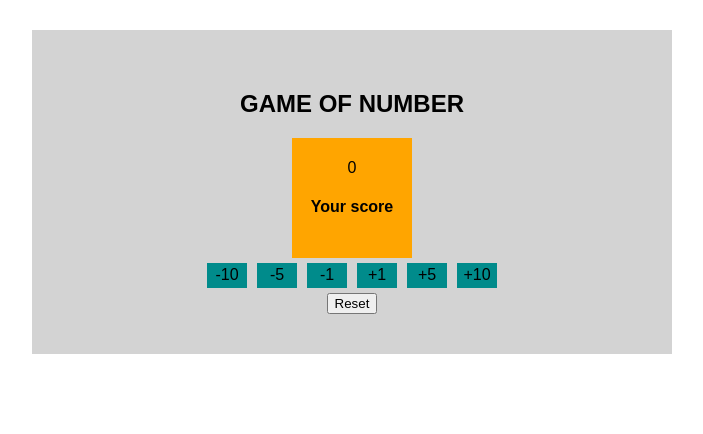
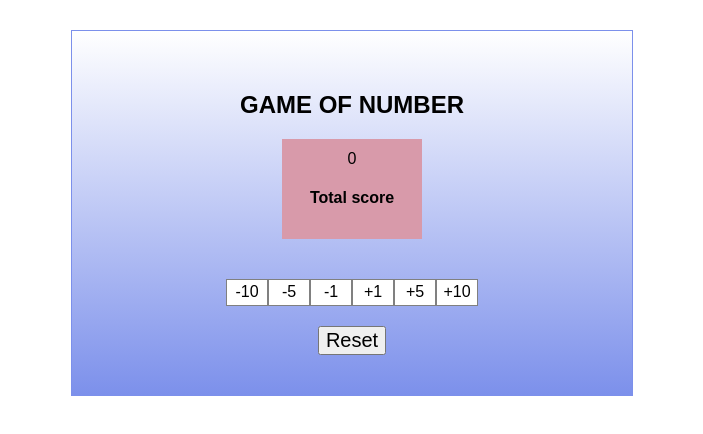
Before and after one commit to DechawatK/scorekeeper2, a React (Create React App) app: page / in a window 1280 px wide. Shown: the top 434 px of the page, without its empty margins (288-991 px from the left). Built offline with nearby package versions, Linux system fonts and the light colour scheme.

Commit message:
update app

```diff
--- a/src/App.css
+++ b/src/App.css
@@ -8,8 +8,9 @@ body {
   justify-content: center;
   align-items: center;
   flex-direction: column;
-  background-color: lightgray;
-  width: 70vh;
+  background-image: linear-gradient(white, rgb(124, 144, 235));
+  border: 1px solid rgb(124, 144, 235);
+  width: 60vh;
   margin-top: 30px;
   padding: 40px;
 }
@@ -19,9 +20,10 @@ body {
   justify-content: center;
   align-items: center;
   flex-direction: column;
-  background-color: orange;
-  height: 120px;
-  width: 120px;
+  background-color: rgb(216, 154, 170);
+  height: 100px;
+  width: 140px;
+  margin-bottom: 40px;
 }
 
 .score-update {
@@ -39,6 +41,13 @@ body {
   align-items: center;
   height: 25px;
   width: 40px;
-  background-color: darkcyan;
-  margin: 5px;
+  background-color: white;
+  border: 1px solid gray;
+  margin-bottom: 20px;
+  cursor: pointer;
 }
+
+button {
+  font-size: 20px;
+  cursor: pointer;
+}
--- a/src/App.js
+++ b/src/App.js
@@ -27,7 +27,7 @@ class App extends Component {
         <h2>GAME OF NUMBER</h2>
         <Score value={this.state.score} />
         <ScoreUpdate onClick={this.updateScore.bind(this)} />
-        <Button text="Reset" onClick={this.resetScore.bind(this)} />
+        <Button onClick={this.resetScore.bind(this)}>Reset</Button>
       </div>
     )
   }
--- a/src/Button.js
+++ b/src/Button.js
@@ -5,7 +5,7 @@ export default class Button extends Component {
     const { onClick, text } = this.props
     return (
       <div>
-        <button onClick={onClick}>{text}</button>
+        <button onClick={onClick}>{this.props.children}</button>
       </div>
     )
   }
--- a/src/Score.js
+++ b/src/Score.js
@@ -7,7 +7,7 @@ export default class Score extends Component {
     return (
       <div className="score">
         {value}
-        <h4>Your score</h4>
+        <h4>Total score</h4>
       </div>
     )
   }
```
